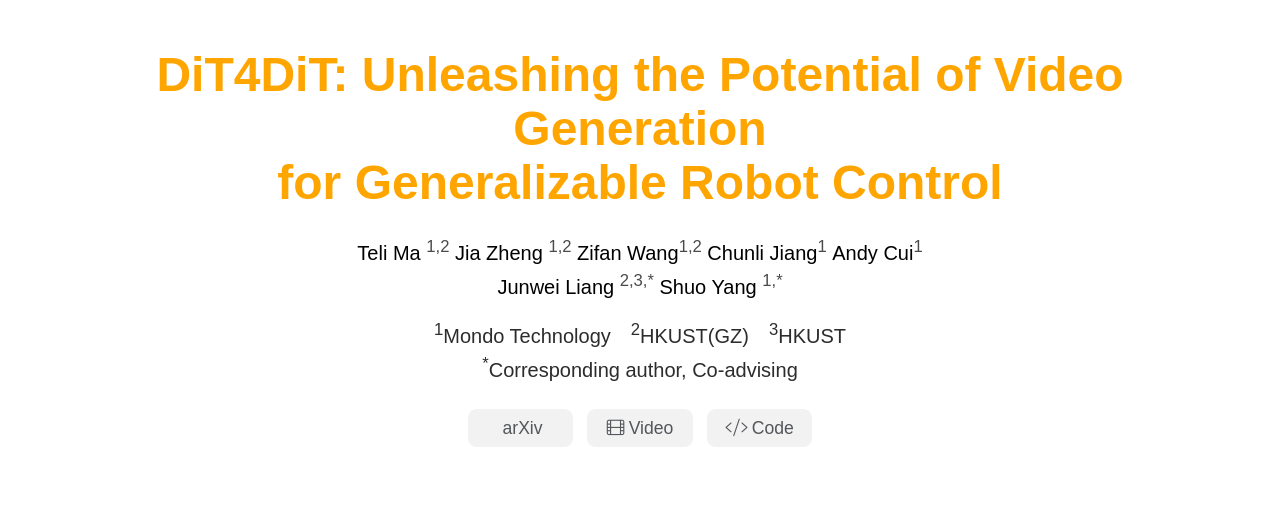
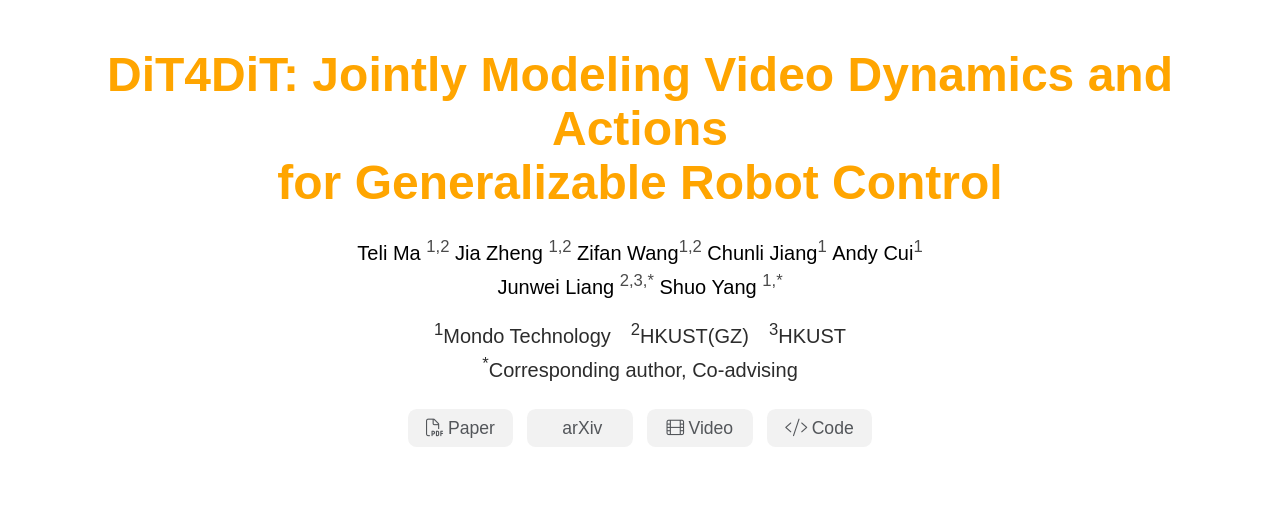
Before and after one commit to DiT4DiT/DiT4DiT.github.io, a plain HTML site: page index.html in a window 1280 px wide. Shown: the top 516 px of the page. Drawn offline with nearby package versions, Linux system fonts and the light colour scheme; some icons are missing; a web font is replaced by a local one.

Commit message:
update paper

```diff
--- a/index.html
+++ b/index.html
@@ -4,11 +4,11 @@
 <head>
   <meta charset="utf-8">
   <meta name="description"
-    content="DiT4DiT: Unleashing the Potential of Video Generation for Generalizable Robot Control">
+    content="DiT4DiT: Jointly Modeling Video Dynamics and Actions for Generalizable Robot Control">
   <meta name="keywords"
     content="Video Generation, Diffusion Transformer, Robot Control, Vision-Language-Action, Flow Matching, Robotic Manipulation">
   <meta name="viewport" content="width=device-width, initial-scale=1">
-  <title>DiT4DiT | Unleashing the Potential of Video Generation for Generalizable Robot Control
+  <title>DiT4DiT | Jointly Modeling Video Dynamics and Actions for Generalizable Robot Control
   </title>
 
   <!-- Thumbnail for social media sharing -->
@@ -48,8 +48,7 @@
       <div class="container is-fullhd">
         <div class="columns is-centered">
           <div class="column has-text-centered">
-            <h1 class="title is-1 publication-title" style="color: orange;">DiT4DiT: Unleashing the Potential of Video
-              Generation <br> for
+            <h1 class="title is-1 publication-title" style="color: orange;">DiT4DiT: Jointly Modeling Video Dynamics and Actions <br> for
               Generalizable Robot Control</h1>
             <div class="is-size-5 publication-authors">
               <span class="author-block">
@@ -90,6 +89,7 @@
             </div>
             <div class="button-container">
               <!-- TODO: Update links when available -->
+              <a href="https://my.feishu.cn/wiki/JBz8wbx8jiMqyJkAmn0c5dBAntV?from=from_copylink" target="_blank" class="button"><i class="fa-light fa-file-pdf"></i>&emsp14;Paper</a>
               <a href="#" target="_blank" class="button"><i class="ai ai-arxiv"></i>&emsp14;arXiv</a>
               <a href="#" target="_blank" class="button"><i class="fa-light fa-film"></i>&emsp14;Video</a>
               <a href="#" target="_blank" class="button"><i class="fa-light fa-code"></i>&emsp14;Code</a>
```
